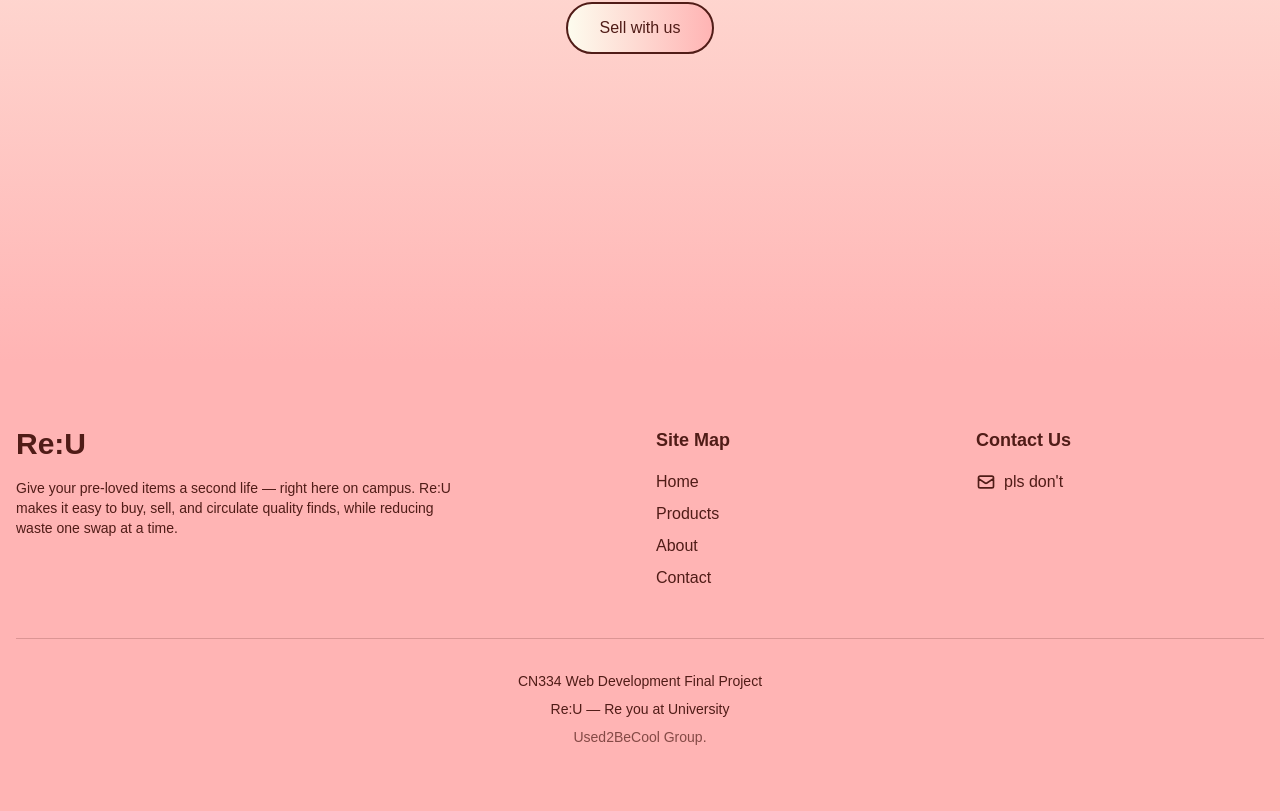
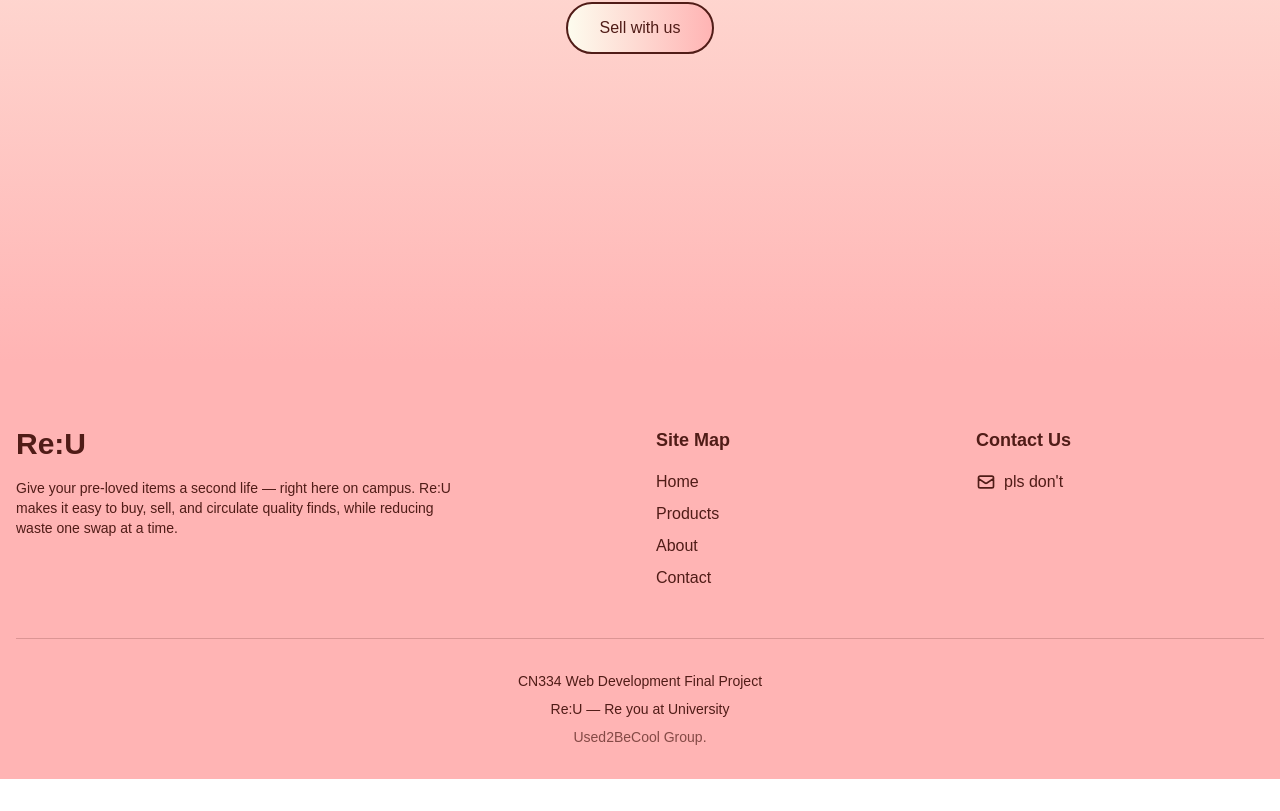
Before and after one commit to jinniejurie/Re-U-Project, a Next.js app in the folder app_frontend/: page / in a window 1280 px wide. Shown: the part 2166-2977 px from the top of the page. After the commit the page ends 2945 px from the top, so only its background shows below. Built offline with nearby package versions, Linux system fonts and the light colour scheme; a web font is replaced by a local one.

Commit message:
fix footer

```diff
--- a/app_frontend/src/app/page.js
+++ b/app_frontend/src/app/page.js
@@ -155,7 +155,7 @@ export default function Home() {
       </section>
 
       {/* Footer */}
-      <footer className="bg-reu-pink text-reu-brown py-16">
+      <footer className="bg-reu-pink text-reu-brown pt-16 pb-8">
         <div className="container mx-auto px-4">
           {/* Main Footer Content */}
           <div className="grid grid-cols-1 md:grid-cols-4 gap-8 mb-12">
```
